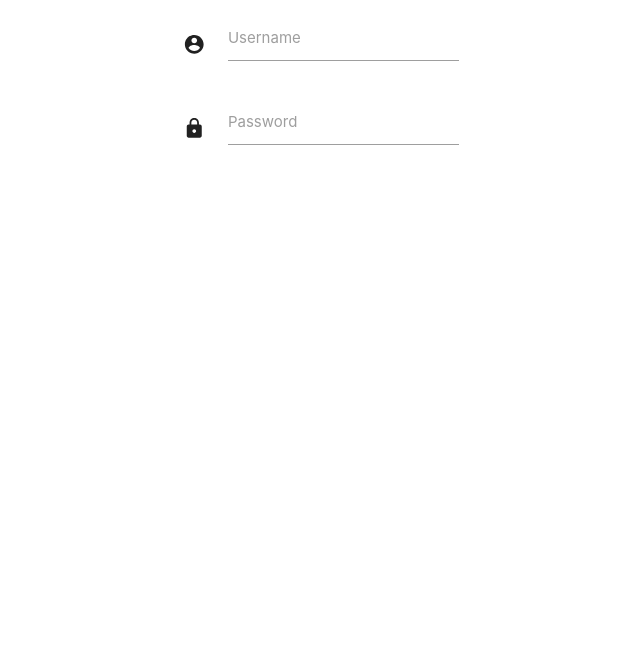
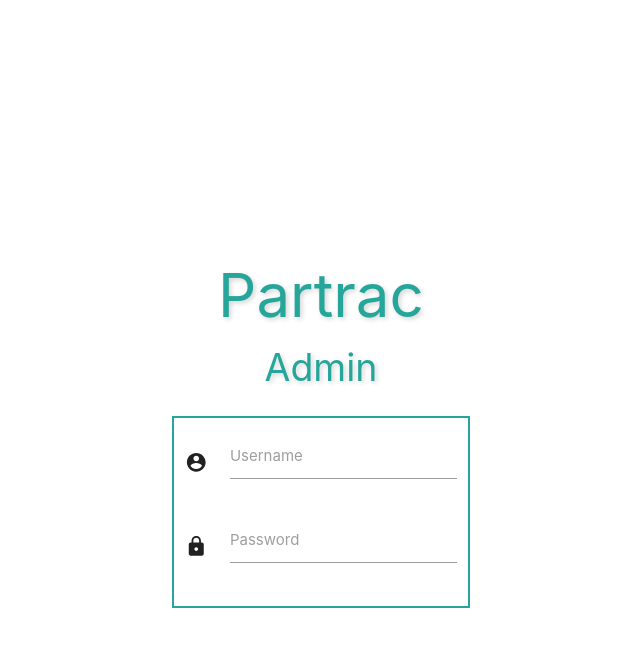
Before and after one commit to KantKontrol/Part-Tracker, a React (Create React App) app in the folder back-end/partrac-admin/client/: page / in a window 1280 px wide. Shown: the top 646 px of the page, without its empty margins (319-959 px from the left). Built offline with nearby package versions, Linux system fonts and the light colour scheme.

Commit message:
added title to login

```diff
--- a/back-end/partrac-admin/client/src/App.css
+++ b/back-end/partrac-admin/client/src/App.css
@@ -1,5 +1,19 @@
 .header-title{
   font-size: 2rem;
+}
+
+.login-title {
+  font-size: 4rem;
+  color: #26a69a;
+  text-shadow: 2px 2px 5px lightgray;
+  text-align: center;
+}
+
+.login-subtitle {
+  font-size: 2.5rem;
+  color: #26a69a;
+  text-shadow: 2px 2px 5px lightgray;
+  text-align: center;
 }
 
 @keyframes App-logo-spin {
--- /dev/null
+++ b/back-end/partrac-admin/client/src/components/LoginForm/index.css
@@ -0,0 +1,4 @@
+.login-style {
+
+    border: 2px solid #26a69a;
+}
--- a/back-end/partrac-admin/client/src/components/LoginForm/index.js
+++ b/back-end/partrac-admin/client/src/components/LoginForm/index.js
@@ -2,6 +2,7 @@ import React, { useEffect } from "react";
 import AccountCircleIcon from '@material-ui/icons/AccountCircle';
 import LockIcon from '@material-ui/icons/Lock';
 import M from "materialize-css";
+import "./index.css";
 
 
 export default function LoginForm(props){
@@ -12,12 +13,11 @@ export default function LoginForm(props){
         let collapsible = document.querySelectorAll(".collapsible");
 
         M.Collapsible.init(collapsible, {});
-        console.log(username)
     }, []);
 
     return (
         <div className="row">
-            <form className="col s12">
+            <form className="col s12 login-style">
                 <div className="row">
                     <div className="input-field col s12">
                         <i className="material-icons prefix"><AccountCircleIcon/></i>
--- a/back-end/partrac-admin/client/src/pages/Login.js
+++ b/back-end/partrac-admin/client/src/pages/Login.js
@@ -22,14 +22,26 @@ import LoginForm from "../components/LoginForm";
         return (
             <div className="container">
 
-                <div className="row">
-                        <div className="col s4"></div>
+                <div className="row" style={{ display: "block", marginTop: "250px"}}>
 
-                        <div className="col s4">
+                    <div className="row">
+                        <div className="col s1"></div>
+                        <div className="col s10">
+                            <div className="login-title">Partrac</div>
+                            <div className="login-subtitle">Admin</div>
+                        </div>
+                        <div className="col s1"></div>
+                    </div>
+
+                    <div className="row">
+                        <div className="col m3 l4"></div>
+
+                        <div className="col s12 m6 l4">
                             <LoginForm username={this.state.username} password={this.state.password}  updateInput={this.updateInput} />
                         </div>
 
-                        <div className="col s4"></div>
+                        <div className="col m3 l4"></div>
+                    </div>
                 </div>
 
             </div>
```
